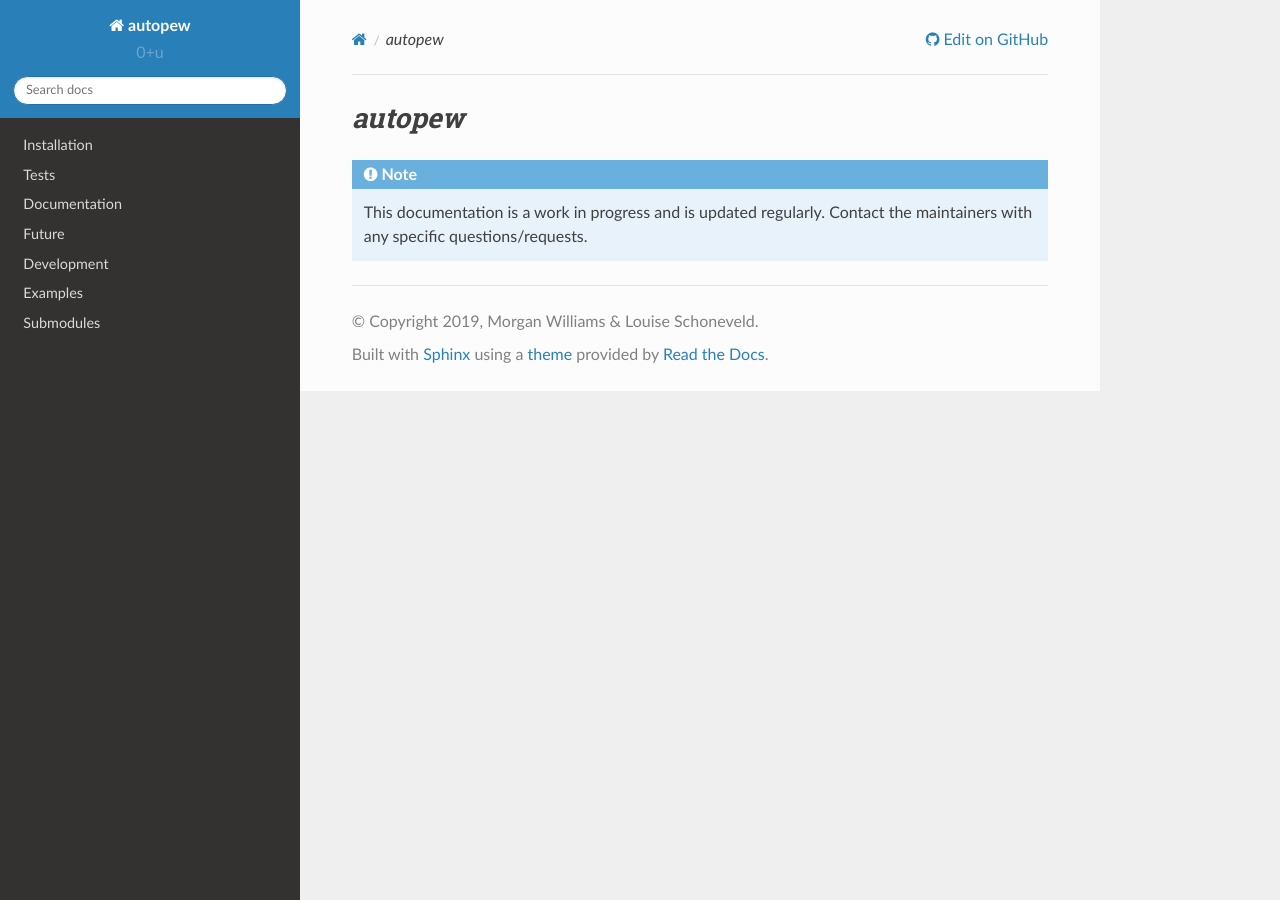
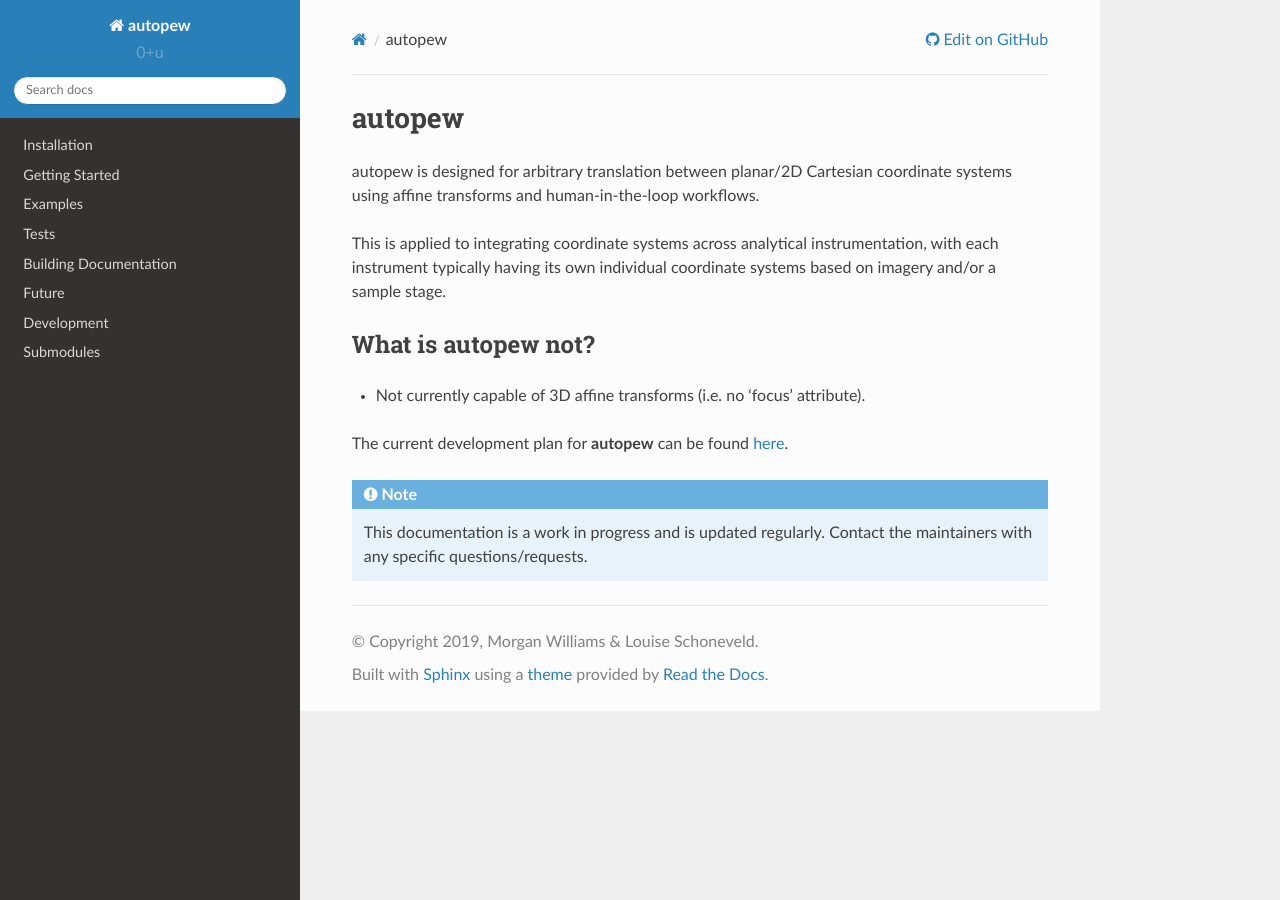
Before and after one commit to morganjwilliams/autopew, a Sphinx documentation site: the page built from docs/source/index.rst, in a window 1280 px wide. Built offline with Sphinx 7.4.7 and the Read the Docs theme 2.0.0, drawn with Linux system fonts in a browser that asks for light colours.

Commit message:
Update Docs

```diff
--- a/docs/source/docs.rst
+++ b/docs/source/docs.rst
@@ -1,9 +1,5 @@
-Documentation
-==============
-
-
 Building Documentation
------------------------
+========================
 
 Documentation for :mod:`autopew` is in the :code:`docs` directory. From this directory,
 documentation can be built as follows:
--- a/docs/source/future.rst
+++ b/docs/source/future.rst
@@ -2,10 +2,12 @@ Future
 ========
 
 This page details some of the under-development and planned features for
-:code:`autopew`. Note that while no schedules are attached, features under development
+**autopew**. Note that while no schedules are attached, features under development
 are likely to be completed with weeks to months, while those 'On The Horizon' may be
 significantly further away (or in some cases may not make it to release).
 
+Initial development focuses on work relevant to LA-ICP-MS workflows, and the project
+may later generalise some of these workflows.
 
 Under Development
 -------------------
@@ -23,6 +25,8 @@ Stage 2:
   * Sample-standard bracketing using a specific 'reference mount location' (needs to be updated later)
   * Be able to transform maps with points on them so correspondence is easier to see
   * Should be able to work from multiple maps --> need multiple registered images
+  * Overlay images
+  * Serialising coordinate transform systems for later use
 
 
 On The Horizon
--- a/docs/source/index.rst
+++ b/docs/source/index.rst
@@ -1,19 +1,33 @@
-.. autopew documentation master file, created by
-   sphinx-quickstart on Wed Mar 13 16:35:12 2019.
+autopew
+========
 
-`autopew`
-===================================
+autopew is designed for arbitrary translation between planar/2D Cartesian coordinate
+systems using affine transforms and human-in-the-loop workflows.
+
+This is applied to integrating coordinate systems across analytical instrumentation,
+with each instrument typically having its own individual coordinate systems based on
+imagery and/or a sample stage.
+
+
+What is **autopew** not?
+----------------------
+
+* Not currently capable of 3D affine transforms (i.e. no 'focus' attribute).
+
+The current development plan for **autopew** can be found `here <future.html>`__.
 
 .. toctree::
    :maxdepth: 1
    :hidden:
 
    installation
+   usage/gettingstarted
+   usage/examples
    tests
    docs
    future
    dev
-   usage/examples
+
    submodules
 
 
--- a/docs/source/usage/examples.rst
+++ b/docs/source/usage/examples.rst
@@ -1,6 +1,10 @@
 Examples
 ================
 
+.. seealso::
+
+  `Getting Started <gettingstarted.html>`__
+  `Common Use Cases <usecases.html>`__
 
 Workflows
 -----------------
@@ -10,7 +14,6 @@ Workflows
 
    workflows/*
 
-
 Images
 -----------------
 .. toctree::
@@ -19,7 +22,6 @@ Images
 
    images/*
 
-
 Transforms
 -----------------
 .. toctree::
--- /dev/null
+++ b/docs/source/usage/gettingstarted.rst
@@ -0,0 +1,2 @@
+Getting Started
+=================
--- a/setup.py
+++ b/setup.py
@@ -30,7 +30,7 @@ setup(
     author="Morgan Williams",
     author_email="morgan.williams@csiro.au",
     classifiers=[
-        "Development Status :: 3 - Alpha",
+        "Development Status :: 2 - Pre-Alpha",
         "Intended Audience :: Science/Research",
         "Natural Language :: English",
         "Programming Language :: Python :: 3 :: Only",
```
Also changed, not shown: docs/source/usage/usecases.rst (added, +17 -0 lines), docs/source/usage/workflows/image2laser.rst (+7 -7 lines).
